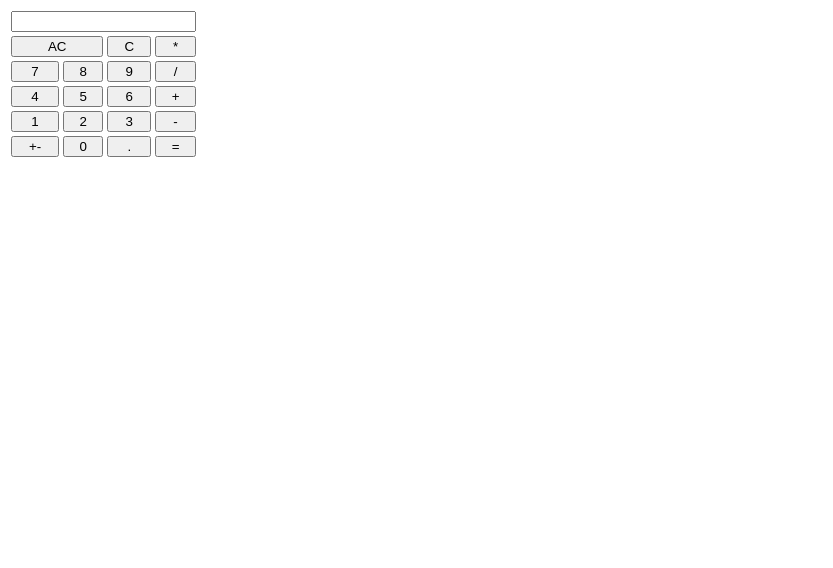
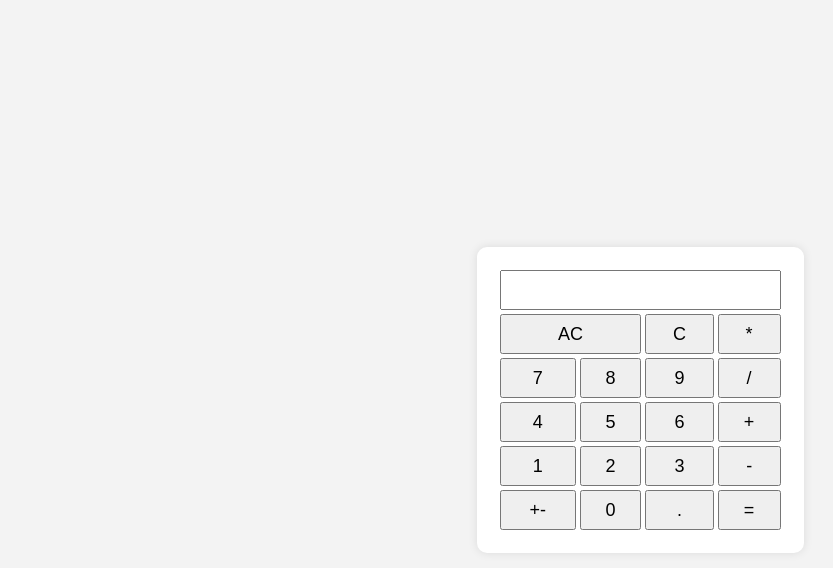
Before and after one commit to muksalmina24/belajar_github, a plain HTML site: page index.html in a window 1280 px wide. Shown: the whole page, without its empty margins (0-833 px from the left). Drawn offline with Linux system fonts and the light colour scheme.

Commit message:
update html css

```diff
--- a/index.html
+++ b/index.html
@@ -3,14 +3,12 @@
 <head>
     <meta charset="UTF-8">
     <meta name="viewport" content="width=device-width, initial-scale=1.0">
-    <title>Document</title>
-    <style>
-        button {
-            width: 100%;
-        }
-    </style>
+    <title>Kalkulator</title>
+    <link rel="stylesheet" href="style.css">
 </head>
 <body>
+   <script src="index.js"></script>
+    <div class="calculator-container">
         <form>
             <table>
                 <tr>
@@ -20,71 +18,41 @@
                 </tr>
                 <tr>
                     <td colspan="2">
-                    <button>AC</button>
+                        <button type="button">AC</button>
                     </td>
                     <td>
-                    <button>C</button>
+                        <button type="button">C</button>
                     </td>
                     <td>
-                    <button>*</button>
+                        <button type="button">*</button>
                     </td>
                 </tr>
                 <tr>
-                <td>
-                    <button>7</button>
-                </td>
-                <td>
-                    <button>8</button>
-                </td>
-                <td>
-                    <button>9</button>
-                </td>
-                <td>
-                    <button>/</button>
-                </td>
+                    <td><button type="button">7</button></td>
+                    <td><button type="button">8</button></td>
+                    <td><button type="button">9</button></td>
+                    <td><button type="button">/</button></td>
                 </tr>
                 <tr>
-                <td>
-                    <button>4</button>
-                </td>
-                <td>
-                    <button>5</button>
-                </td>
-                <td>
-                    <button>6</button>
-                </td>
-                <td>
-                    <button>+</button>
-                </td>
+                    <td><button type="button">4</button></td>
+                    <td><button type="button">5</button></td>
+                    <td><button type="button">6</button></td>
+                    <td><button type="button">+</button></td>
                 </tr>
                 <tr>
-                <td>
-                    <button>1</button>
-                </td>
-                <td>
-                    <button>2</button>
-                </td>
-                <td>
-                    <button>3</button>
-                </td>
-                <td>
-                    <button>-</button>
-                </td>
+                    <td><button type="button">1</button></td>
+                    <td><button type="button">2</button></td>
+                    <td><button type="button">3</button></td>
+                    <td><button type="button">-</button></td>
+                </tr>
                 <tr>
-                    <td>
-                        <button>+-</button>
-                    </td>
-                    <td>
-                        <button>0</button>
-                    </td>
-                    <td>
-                        <button>.</button>
-                    </td>
-                    <td>
-                        <button>=</button>
-                    </td>
-                </tr>
+                    <td><button type="button">+-</button></td>
+                    <td><button type="button">0</button></td>
+                    <td><button type="button">.</button></td>
+                    <td><button type="button">=</button></td>
                 </tr>
             </table>
         </form>
+    </div>
+</body>
 </html>
--- /dev/null
+++ b/style.css
@@ -0,0 +1,33 @@
+body {
+    margin: 0;
+    padding: 0;
+    height: 100vh;
+    display: flex;
+    justify-content: center;
+    align-items: center;
+    background-color: #f3f3f3;
+    font-family: Arial, sans-serif;
+}
+
+.calculator-container {
+    background: #ffffff;
+    padding: 20px;
+    border-radius: 10px;
+    box-shadow: 0px 0px 10px rgba(0,0,0,0.1);
+}
+
+button {
+    width: 100%;
+    height: 40px;
+    font-size: 18px;
+    cursor: pointer;
+}
+
+input[type="number"] {
+    width: 100%;
+    height: 40px;
+    font-size: 20px;
+    text-align: right;
+    padding-right: 10px;
+    box-sizing: border-box;
+}
```
Lines whose indentation alone changed are shown as unchanged.
